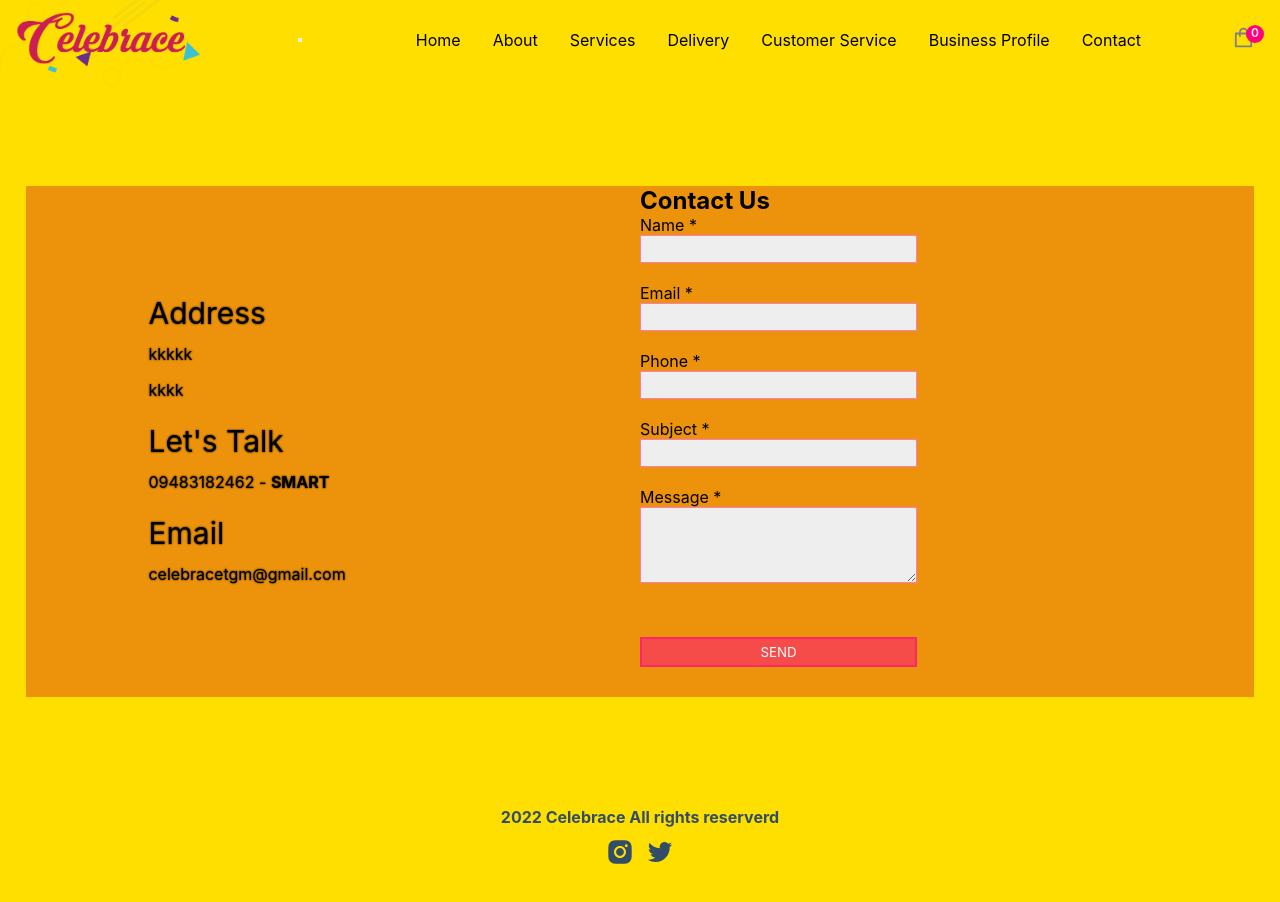
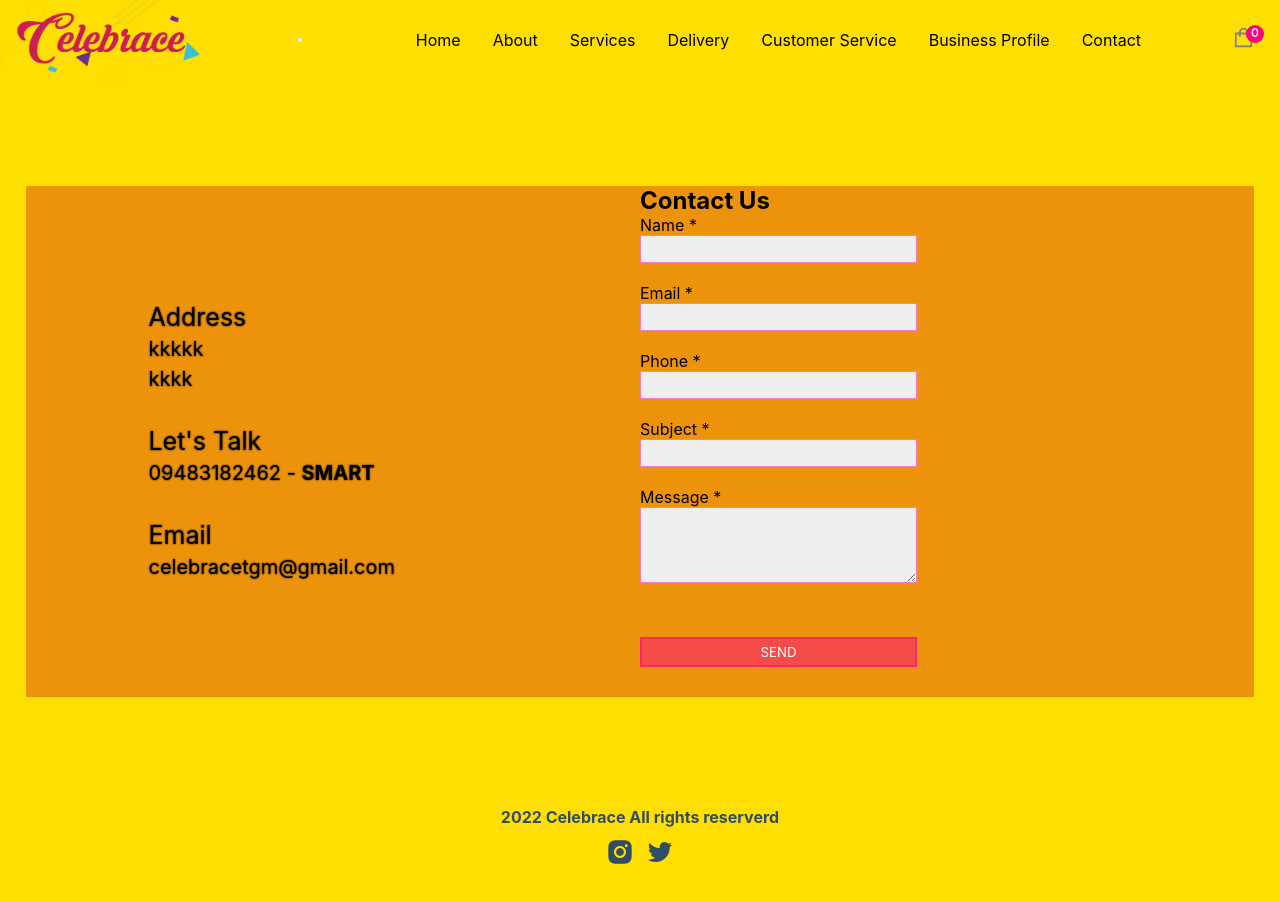
Before and after one commit to GuyWithBag/mobprog-ils, a Next.js app: page /contact in a window 1280 px wide. Shown: the top 902 px of the page. Built offline with nearby package versions, Linux system fonts and the light colour scheme; a web font is replaced by a local one.

Commit message:
try size

```diff
--- a/styles/contact.css
+++ b/styles/contact.css
@@ -34,11 +34,11 @@
 }
 .info1 p{
   padding-left:20%;
-  font-size:30px;
+  font-size: 25px;
   text-shadow:0px 0px 2px #000;
 }
 .info1 p span{
-  font-size:16px;
+  font-size:20px;
 }
 .inside-contact input, .inside-contact textarea{
   width:100%;
```
